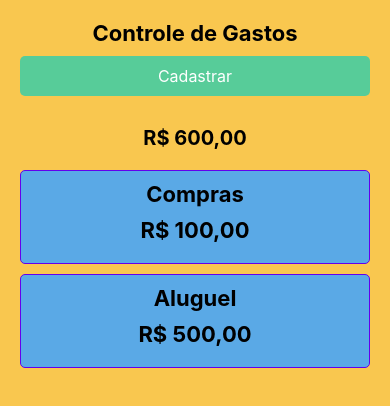
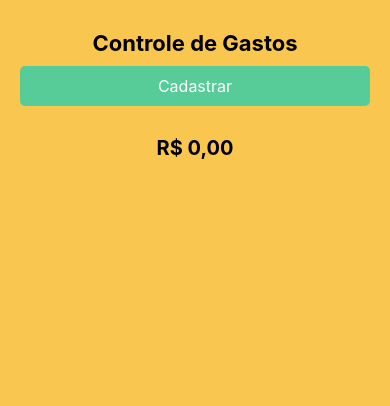
Before and after one commit to marcos-vieira-7/sunshine-app, a React Native app: screen / in a window 390 px wide. Shown: the top 406 px of the page. Built offline with nearby package versions, Linux system fonts and the light colour scheme.

Commit message:
controle de gastos - salvando asyncstorage - ok

```diff
--- a/componentes/controleGastos/index.tsx
+++ b/componentes/controleGastos/index.tsx
@@ -18,19 +18,12 @@ export default function ControleGastos() {
     const [valor, setValor] = useState("");
 
     const [totalGastos, setTotalGastos] = useState(0);
-    const [gastos, setGastos] = useState<{id: number, descricao: string, valor: number}[]>([
-        {
-            id: 1,
-            descricao: "Compras",
-            valor: 100
-        },
-        {
-            id: 2,
-            descricao: "Aluguel",
-            valor: 500
-        },
-    ]);
+    const [gastos, setGastos] = useState<{id: number, descricao: string, valor: number}[]>([]);
 
+
+    useEffect(() => {
+        carregarGastos();
+    }, []);
 
     useEffect(() => {
         const total = gastos.reduce((total, item) => {
@@ -46,7 +39,26 @@ export default function ControleGastos() {
         setTotalGastos(total);
     }, [gastos]);
 
-    const salvarNovoGasto = () => {
+    const carregarGastos = async () => {
+        try {
+            const gastosSalvos = await AsyncStorage.getItem("@gastos");
+            if(gastosSalvos){
+                setGastos(JSON.parse(gastosSalvos));
+            }
+        } catch (error) {
+            console.error("Erro ao carregar os itens:", error);
+        }
+    }
+
+    const salvarGastos = async (novaLista: any[]) => {
+        try {
+            await AsyncStorage.setItem("@gastos", JSON.stringify(novaLista));
+        } catch(error){
+            console.error("Erro ao salvar gastos:", error);
+        }
+    }
+
+    const salvarNovoGasto = async() => {
 
         if (!descricao.trim() || !valor.trim()) {
             Alert.alert("Erro", "Preencha todos os campos corretamente.");
@@ -66,13 +78,16 @@ export default function ControleGastos() {
             valor: parsedValor
         };
 
-        setGastos([...gastos, novoGasto]);
+        const novaLista = [...gastos, novoGasto];
+        setGastos(novaLista);
         setModalVisible(false);
         setDescricao("");
         setValor("");
+
+        await salvarGastos(novaLista); //salva no asyncStorage
     }
 
-    const removeGasto = (id: any) => {
+    const removeGasto = async(id: any) => {
         Alert.alert(
             "Remover",
             "Deseja remover esse item?",
@@ -83,16 +98,16 @@ export default function ControleGastos() {
               },
               {
                 text: "Sim",
-                onPress: () => {
+                onPress: async() => {
                   // Agora sim, remove o item após a confirmação
-                  setGastos((prevItens) => prevItens.filter((item:any) => item.id !== id));
+                  const novaLista = gastos.filter((item:any) => item.id !== id);
+                  setGastos(novaLista);
+                  await salvarGastos(novaLista);
                 },
               },
             ],
             { cancelable: false }
         );
-        // let _itens = itens.filter((item) => item.id !== id);
-        // setItens(_itens);
     }
 
     const limpaForm = () => {
@@ -205,7 +220,7 @@ const styles = StyleSheet.create({
         textAlign: "center",
         justifyContent: "center",
         alignItems: "center",
-        height: 150,
+        height: 100,
     },
     listagem: {
         overflow: "scroll",
@@ -214,6 +229,7 @@ const styles = StyleSheet.create({
         fontSize: 22,
         fontWeight: "bold",
         marginBottom: 10,
+        marginTop: 10,
         textAlign: "center",
     },
     input: {
```
